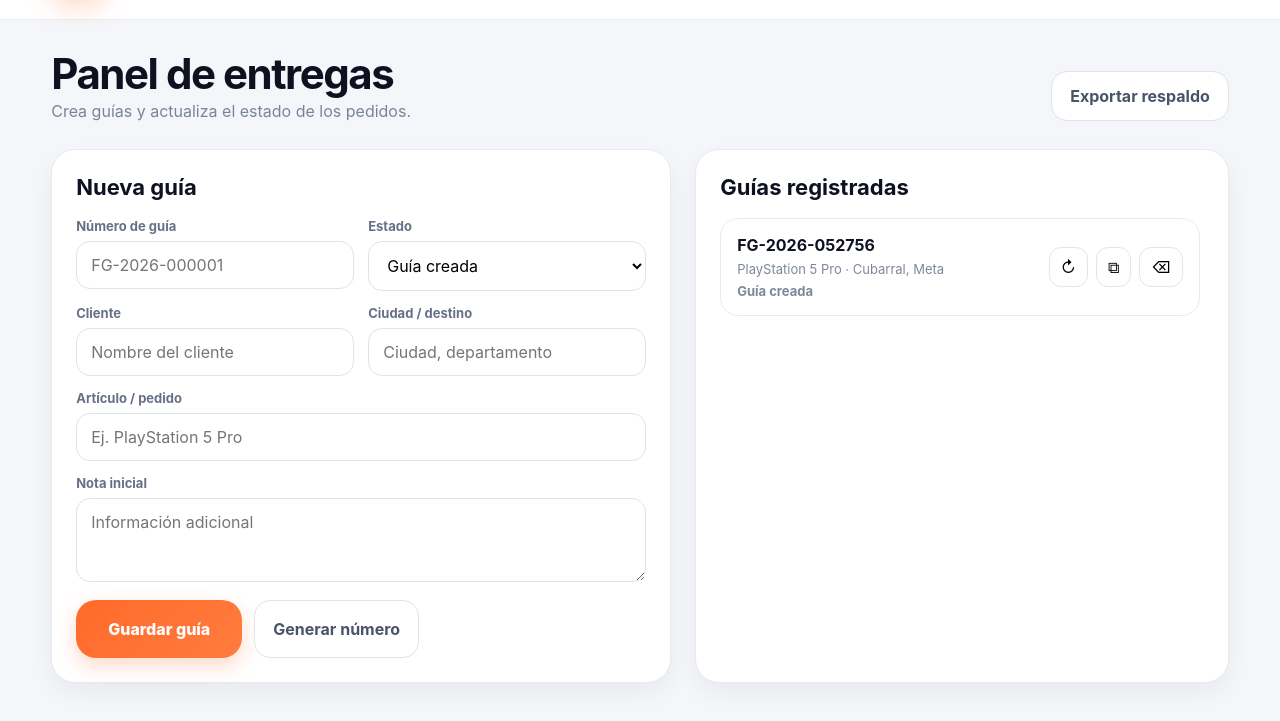
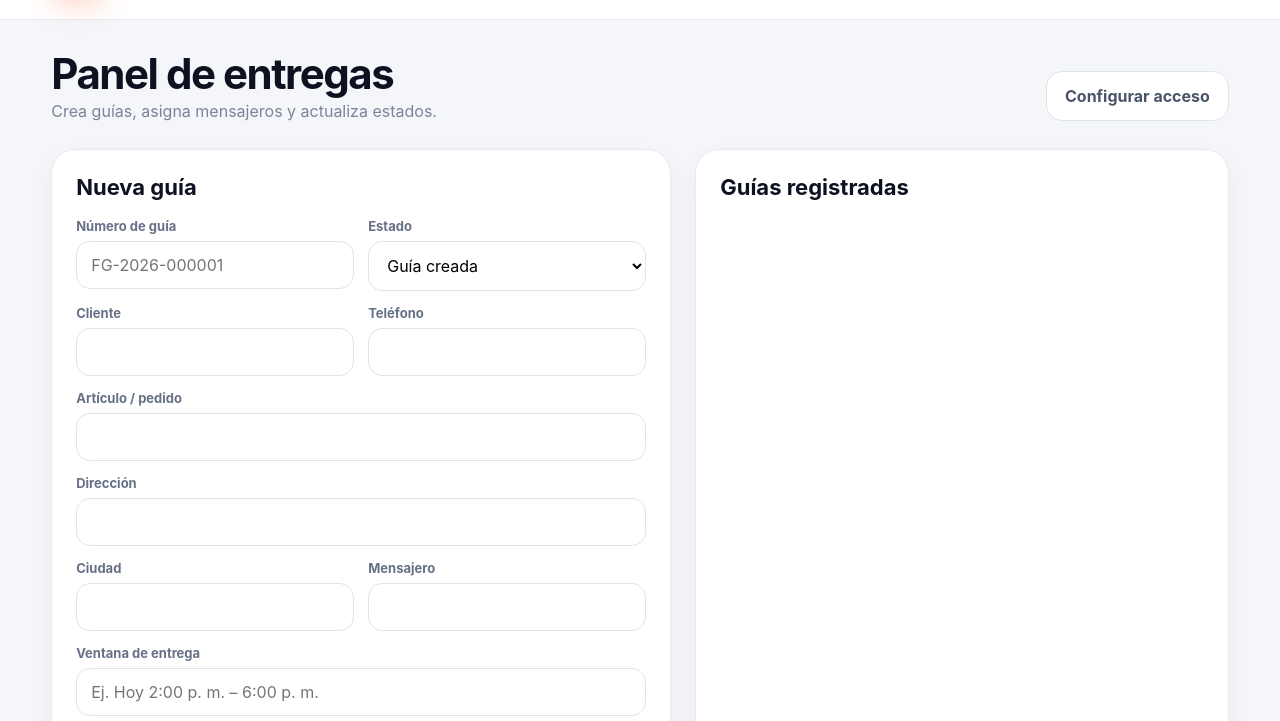
Before and after one commit to andresgrfelipe-ops/foxgamer-entregas, a website: page admin.html in a window 1280 px wide. Shown: the part 79-800 px from the top of the page. Drawn offline with Linux system fonts and the light colour scheme.

Commit message:
Completar campos reales del panel administrativo

```diff
--- a/admin.html
+++ b/admin.html
@@ -20,9 +20,9 @@
     <div class="admin-title">
       <div>
         <h1>Panel de entregas</h1>
-        <p>Crea guías y actualiza el estado de los pedidos.</p>
+        <p>Crea guías, asigna mensajeros y actualiza estados.</p>
       </div>
-      <button id="export-btn" class="secondary-btn">Exportar respaldo</button>
+      <button id="login-btn" class="secondary-btn">Configurar acceso</button>
     </div>
 
     <div class="dashboard-grid">
@@ -47,20 +47,36 @@
               </select>
             </div>
             <div class="field">
-              <label for="customer">Cliente</label>
-              <input id="customer" name="customer" placeholder="Nombre del cliente" />
+              <label for="customer_name">Cliente</label>
+              <input id="customer_name" name="customer_name" required />
             </div>
             <div class="field">
-              <label for="city">Ciudad / destino</label>
-              <input id="city" name="city" placeholder="Ciudad, departamento" />
+              <label for="customer_phone">Teléfono</label>
+              <input id="customer_phone" name="customer_phone" required />
             </div>
             <div class="field full">
-              <label for="item">Artículo / pedido</label>
-              <input id="item" name="item" placeholder="Ej. PlayStation 5 Pro" />
+              <label for="product">Artículo / pedido</label>
+              <input id="product" name="product" required />
+            </div>
+            <div class="field full">
+              <label for="address">Dirección</label>
+              <input id="address" name="address" required />
+            </div>
+            <div class="field">
+              <label for="city">Ciudad</label>
+              <input id="city" name="city" required />
+            </div>
+            <div class="field">
+              <label for="driver">Mensajero</label>
+              <input id="driver" name="driver" />
+            </div>
+            <div class="field full">
+              <label for="delivery_window">Ventana de entrega</label>
+              <input id="delivery_window" name="delivery_window" placeholder="Ej. Hoy 2:00 p. m. – 6:00 p. m." />
             </div>
             <div class="field full">
               <label for="note">Nota inicial</label>
-              <textarea id="note" name="note" placeholder="Información adicional"></textarea>
+              <textarea id="note" name="note"></textarea>
             </div>
           </div>
           <div class="actions">
```
